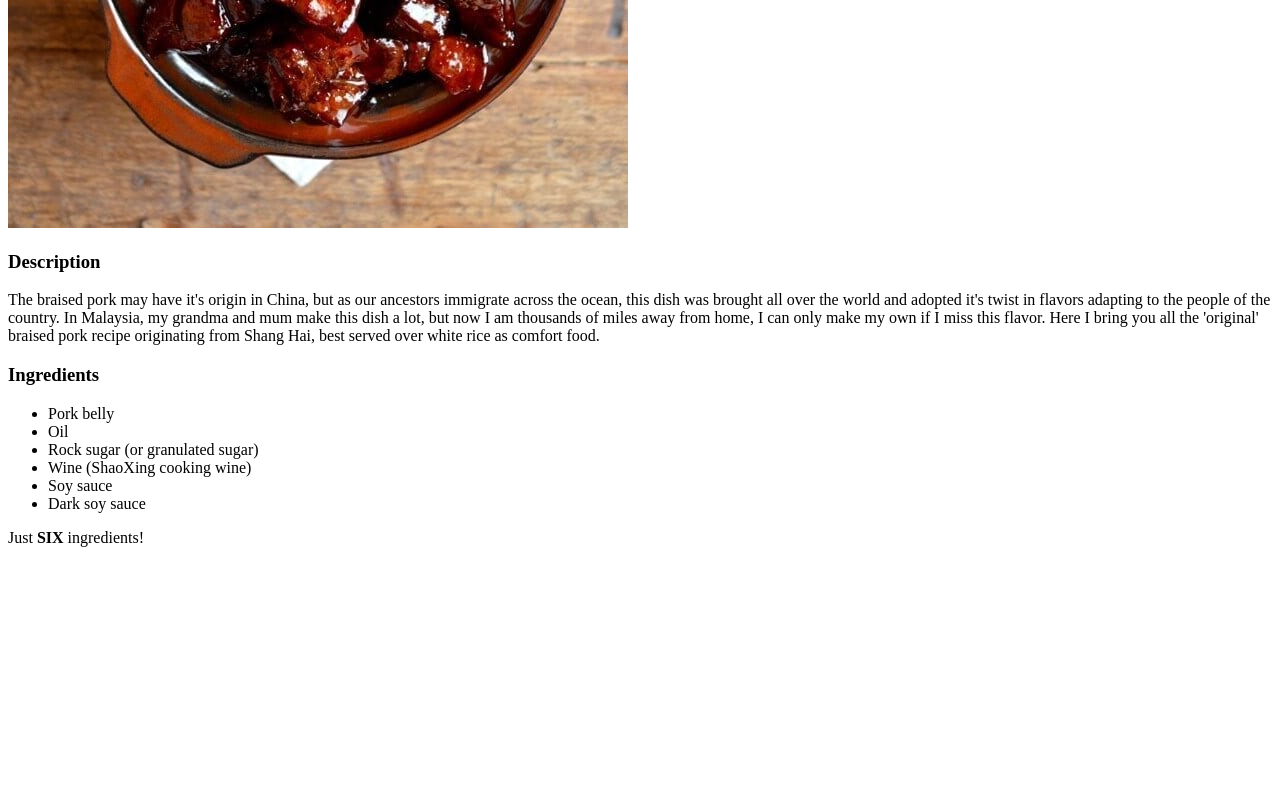
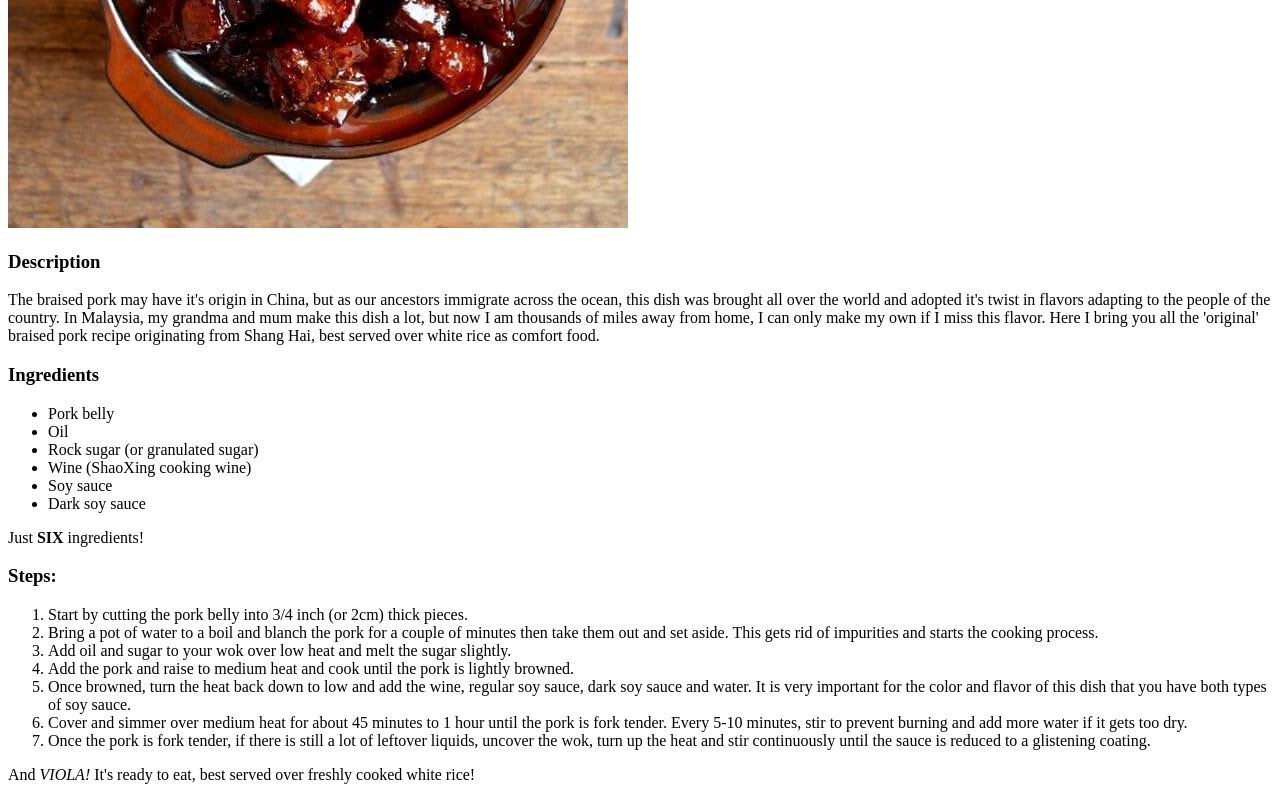
Before and after one commit to yeesernn/odin-recipes, a plain HTML site: page recipes/braised_pork.html in a window 1280 px wide. Shown: the part 768-1568 px from the top of the page. Before the commit the page ends 1331 px from the top, so only its background shows below. Drawn offline with Linux system fonts and the light colour scheme.

Commit message:
Write steps

```diff
--- a/recipes/braised_pork.html
+++ b/recipes/braised_pork.html
@@ -26,5 +26,17 @@
                 <li>Dark soy sauce</li>
             </ul>
             <p>Just <b>SIX</b> ingredients!</p>
+
+        <h3>Steps:</h3>
+            <ol>
+                <li>Start by cutting the pork belly into 3/4 inch (or 2cm) thick pieces.</li>
+                <li>Bring a pot of water to a boil and blanch the pork for a couple of minutes then take them out and set aside. This gets rid of impurities and starts the cooking process.</li>
+                <li>Add oil and sugar to your wok over low heat and melt the sugar slightly.</li>
+                <li>Add the pork and raise to medium heat and cook until the pork is lightly browned.</li>
+                <li>Once browned, turn the heat back down to low and add the wine, regular soy sauce, dark soy sauce and water. It is very important for the color and flavor of this dish that you have both types of soy sauce.</li>
+                <li>Cover and simmer over medium heat for about 45 minutes to 1 hour until the pork is fork tender. Every 5-10 minutes, stir to prevent burning and add more water if it gets too dry. </li>
+                <li>Once the pork is fork tender, if there is still a lot of leftover liquids, uncover the wok, turn up the heat and stir continuously until the sauce is reduced to a glistening coating.</li>
+            </ol>
+            <p>And <i>VIOLA!</i> It's ready to eat, best served over freshly cooked white rice!</p>
     </body>
 </html>
```
